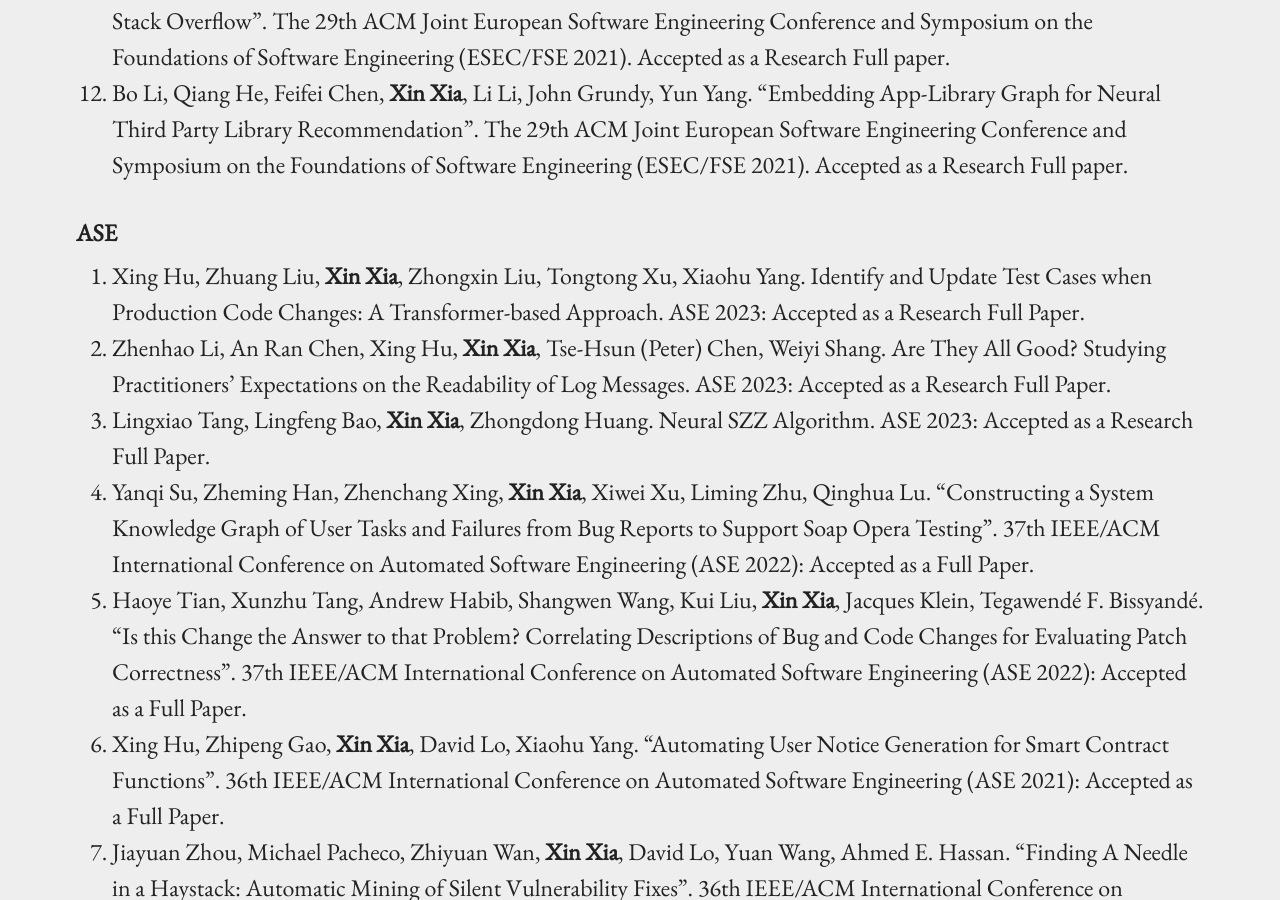
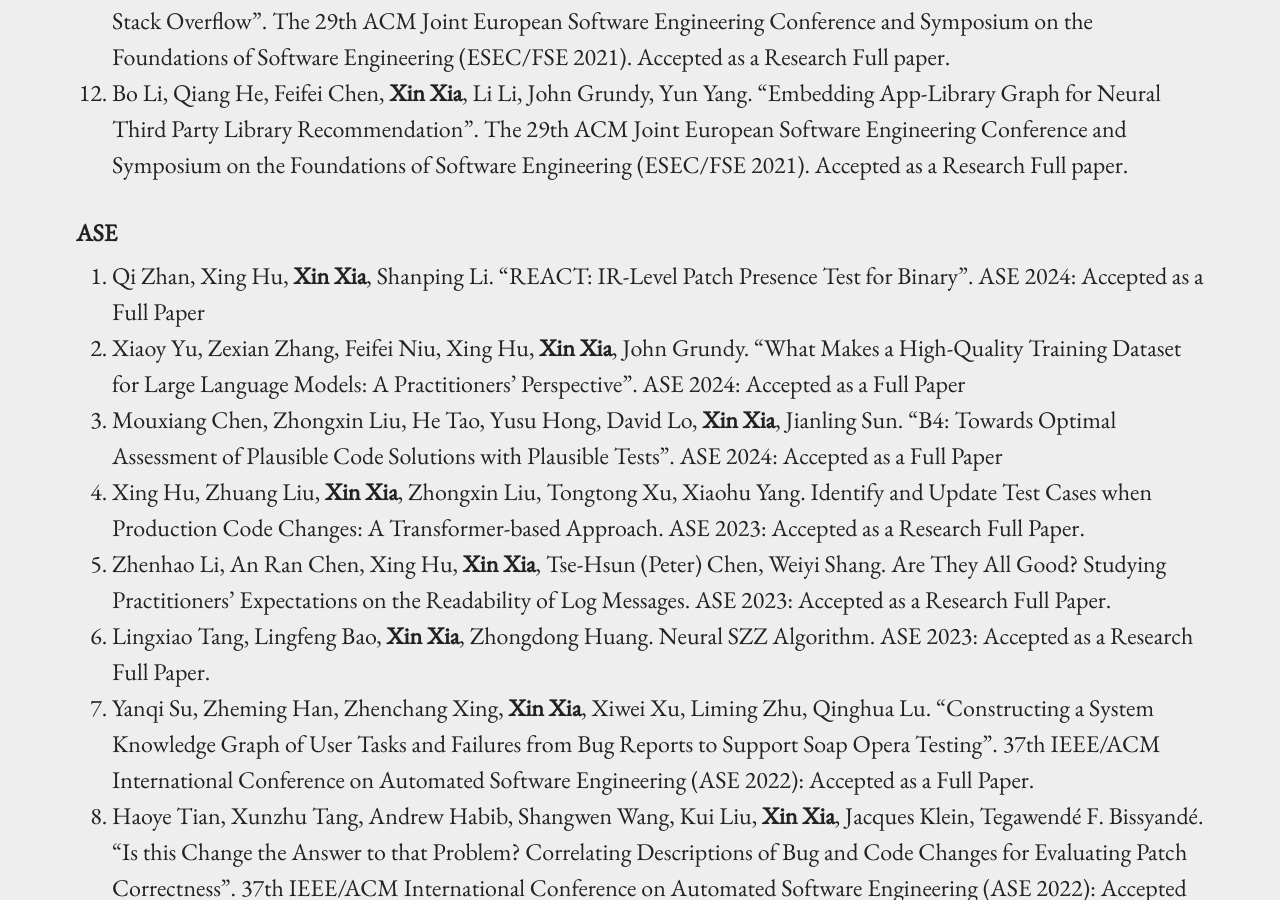
Before and after one commit to xin-xia/xin-xia.github.io, a Jekyll site: the page built from index.md, in a window 1280 px wide and 900 px high, scrolled down 12816 px. Built offline with Jekyll 4.4.1, drawn with Linux system fonts in a browser that asks for light colours.

Commit message:
Update index.md

```diff
--- a/index.md
+++ b/index.md
@@ -180,6 +180,9 @@ Case Study of Code Clone Detection and Defect Prediction". IEEE Transactions on
 
 
 #### ASE
+1. Qi Zhan, Xing Hu, <strong>Xin Xia</strong>, Shanping Li.  "REACT: IR-Level Patch Presence Test for Binary". ASE 2024: Accepted as a Full Paper <br />
+1. Xiaoy Yu, Zexian Zhang, Feifei Niu, Xing Hu, <strong>Xin Xia</strong>, John Grundy. "What Makes a High-Quality Training Dataset for Large Language Models: A Practitioners’ Perspective". ASE 2024: Accepted as a Full Paper <br />
+1. Mouxiang Chen, Zhongxin Liu, He Tao, Yusu Hong, David Lo, <strong>Xin Xia</strong>, Jianling Sun. "B4: Towards Optimal Assessment of Plausible Code Solutions with Plausible Tests”. ASE 2024: Accepted as a Full Paper <br />
 1. Xing Hu, Zhuang Liu, <strong>Xin Xia</strong>, Zhongxin Liu, Tongtong Xu, Xiaohu Yang. Identify and Update Test Cases when Production Code Changes: A Transformer-based Approach. ASE 2023: Accepted as a Research Full Paper. <br />
 1. Zhenhao Li, An Ran Chen, Xing Hu, <strong>Xin Xia</strong>, Tse-Hsun (Peter) Chen, Weiyi Shang.  Are They All Good? Studying Practitioners' Expectations on the Readability of Log Messages. ASE 2023: Accepted as a Research Full Paper. <br />
 1. Lingxiao Tang, Lingfeng Bao, <strong>Xin Xia</strong>, Zhongdong Huang.  Neural SZZ Algorithm. ASE 2023: Accepted as a Research Full Paper. <br />
```
